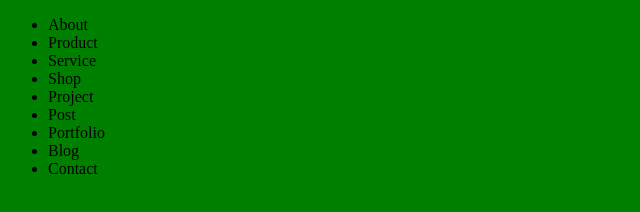
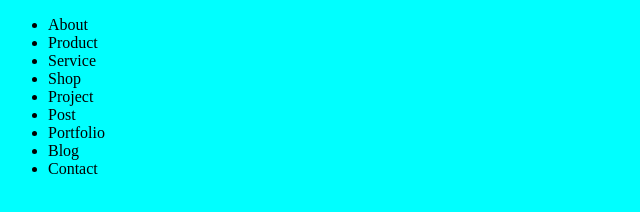
Before and after one commit to AndriiKot/ITech, a website: page index.html in a window 1280 px wide. Shown: the whole page, without its empty margins (0-640 px from the left). Drawn offline with nearby package versions, Linux system fonts and the light colour scheme; files that its build step writes are made by us from their sources.

Commit message:
Portfolion 'InTech' ! yarn add sass ( 'dependencies': {     'sass': '^1.77.8'   } !

```diff
--- a/package.json
+++ b/package.json
@@ -10,5 +10,8 @@
   },
   "devDependencies": {
     "vite": "^5.3.4"
+  },
+  "dependencies": {
+    "sass": "^1.77.8"
   }
 }
--- a/style.css
+++ b/style.scss
@@ -9,5 +9,5 @@ html {
 }
 
 body {
-    background-color: green;
+    background-color: aqua;
 }
```
Also changed, not shown: 1 other file.
